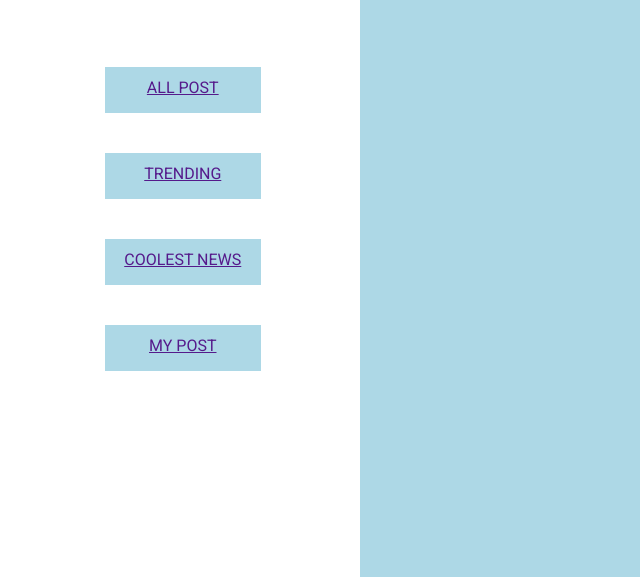
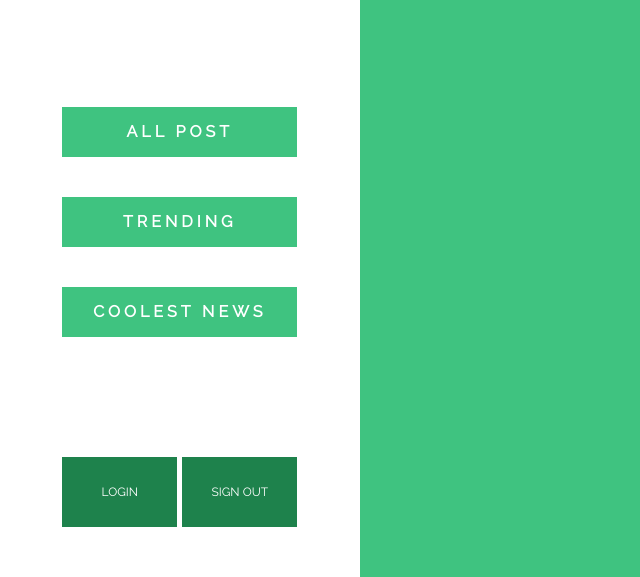
Before and after one commit to kshantilal/BloggerAPI, a website: page public/index.html in a window 1280 px wide. Shown: the part 223-800 px from the top of the page, without its empty margins (0-640 px from the left). Drawn offline with nearby package versions, Linux system fonts and the light colour scheme; no server answers.

Commit message:
added css and html

```diff
--- a/public/css/style.css
+++ b/public/css/style.css
@@ -4,7 +4,10 @@
 	height: 100vh;
 	width: 100vw;
 }
-
+a{
+    text-decoration: none;
+    color:white;
+}
 .main{
 	display: flex;
 }
@@ -17,7 +20,7 @@
 }
 
 .blog{
-	background-color: lightblue;
+	background-color: #3FC380;
 }
 
 .logo{
@@ -30,19 +33,20 @@
 }
 
 .logo-box{
-	border: 10px solid lightblue;
+	border: 10px solid #3FC380;
     width: 140px;
     width: 140px;
     height: 140px;
-	font-family: 'Roboto', sans-serif;
+    font-family: 'Raleway', sans-serif;
     font-size: 56px;
 }
 
 .menu{
 	display: flex;
 	align-self: center;
-	width: 150px;
+    width: 235px;
     height: 600px;
+    flex-direction: column;
 }
 
 .menu-list{
@@ -51,23 +55,55 @@
     display: flex;
     flex-direction: column;
     list-style: none;
+    margin-top: 40px;
 }
 .menu-list_btn{
 	width: 100%;
-	height: 40px;
+	height: 50px;
     margin-bottom: 40px;
-	border: 3px solid lightblue;
-	background-color: lightblue;
+    background-color: #3FC380;
     text-align: center;
+    letter-spacing: 4px;
     text-transform: uppercase;
-	line-height: 35px;
-	font-family: 'Roboto', sans-serif;
+    line-height: 50px;
+    font-family: 'Raleway', sans-serif;
+    font-weight: bold;
+}
+.menu-list_btn:hover{
+    background-color:red;
     }
 .post-container{
     width: 100%;
+    display: flex;
+    flex-direction: column;
 }
 .post_title{
     width: 300px;
-	font-family: 'Roboto', sans-serif;
+    font-family: 'Raleway', sans-serif;
     height: 60px;
 }
+#SendTweet{
+    width: 100%;
+}
+.menu-login{
+    width: 100%;
+    height: 100px;
+    display: flex;
+    margin-bottom: 50px;
+    text-align: center;
+    font-size: 12px;
+    text-transform: uppercase;
+    line-height: 70px;
+    list-style: none;
+}
+#authorize-button, #signout-button{
+    height: 100%;
+    background-color: #1E824C;
+    font-family: 'Raleway', sans-serif;
+}
+#authorize-button:hover, #signout-button:hover{
+    background-color: grey;
+}
+#signout-button{
+    margin-left: 5px;
+}
--- a/public/index.html
+++ b/public/index.html
@@ -1,11 +1,11 @@
 <!DOCTYPE html>
-<html lang="en">
+<html>
 <head>
-	<title>Blogger API</title>
-	<meta charset="utf-8">
+	<title>Yoobee Blog</title>
 	<meta name="viewport" content="width=device-width, initial-scale=1">
 	<link rel="stylesheet" type="text/css" href="css/style.css">
-	<link href="https://fonts.googleapis.com/css?family=Roboto" rel="stylesheet">
+	<!-- <link href="https://fonts.googleapis.com/css?family=Roboto" rel="stylesheet"> -->
+	<link href="https://fonts.googleapis.com/css?family=Raleway:300,400" rel="stylesheet">
 </head>
 <body class="main">
 	<div class="nav-bar">
@@ -23,8 +23,16 @@
 				<li class="menu-list_btn">
 					<a href="">Coolest News</a>
 				</li>
-				<li class="menu-list_btn">
+				<!-- <li class="menu-list_btn">
 					<a href="">My Post</a>
+				</li> -->
+			</ul>
+			<ul class="menu-login">
+				<li id="authorize-button">
+					<a href="#">Login</a>
+				</li>
+				<li id="signout-button">
+					<a href="#">Sign Out</a>
 				</li>
 			</ul>
 		</div>
@@ -33,13 +41,21 @@
 	<div class="blog">
 		<div class="post-container">
 			<h2 class="post_title">Write a Post</h2 class="post_title">
+			<form id="SendTweet" method="post" action="/">
+				<!-- <div class="post_form"> -->
+					<!-- <textarea id="TwitterMessage" class="form-control"></textarea> -->
+				<!-- </div> -->
+				<!-- <button type="submit" class="btn">Send Tweet</button> -->
+			</form>
+			<!-- <span id="result"></span> -->
 		</div>
 	</div>
 
 
 
+	<script src="https://ajax.googleapis.com/ajax/libs/jquery/1.12.4/jquery.min.js"></script>
+	<script type="text/javascript" src="js/script.js"></script>
 
-	<script type="text/javascript" src="scripts/jquery.min.js"></script>
-	<script type="text/javascript" src="js/script.js"></script>
+
 </body>
 </html>
```
Lines whose indentation alone changed are shown as unchanged.
